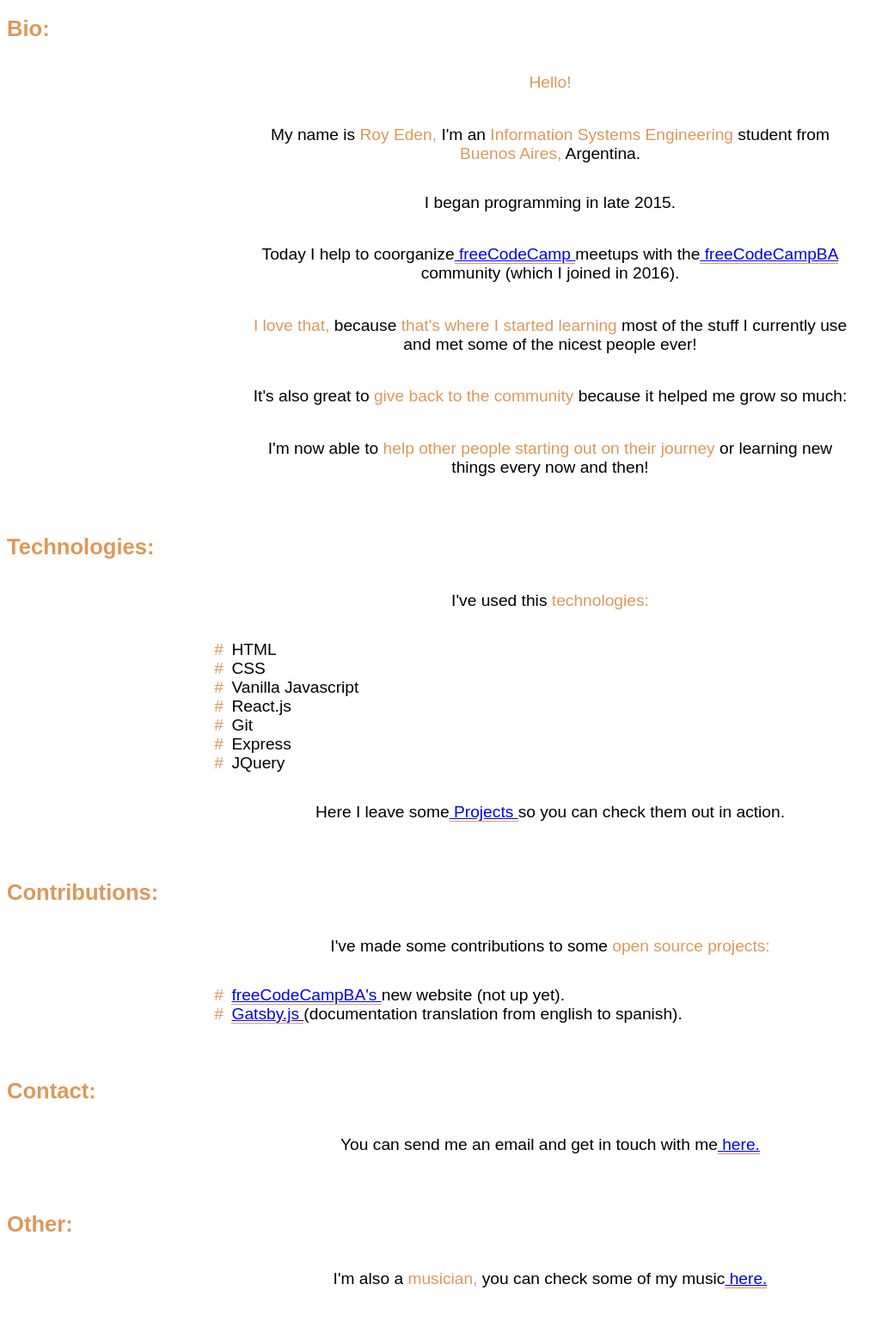
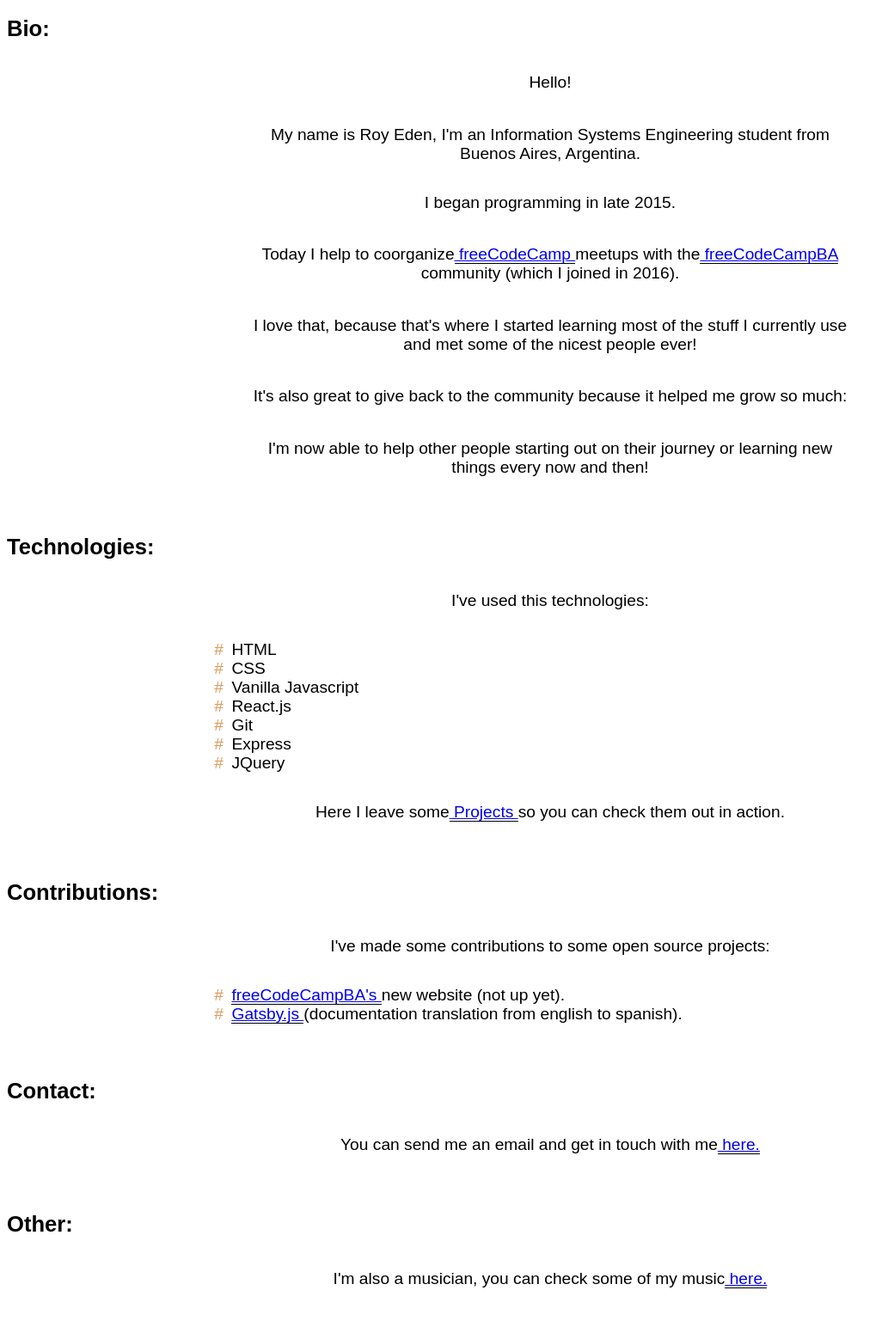
Before and after one commit to RoyEde/Portfolio, a Gatsby site: page /about in a window 1280 px wide. Shown: the part 461-1998 px from the top of the page at 86% size, without its empty margins (0-1040 px from the left). Built offline with nearby package versions, Linux system fonts and the light colour scheme; Gatsby itself is replaced by a stand-in of ours.

Commit message:
finished highlight styling

```diff
--- a/src/components/General/index.js
+++ b/src/components/General/index.js
@@ -1,11 +1,12 @@
 import React, { Component } from 'react'
+import ReactDOM from 'react-dom'
 import styled from 'styled-components'
 import Link from 'gatsby-link'
 
 import { colors, screen } from '../../styles/'
 
 const HighlightContainer = styled.span`
-color: ${({mobile}) => mobile ? colors.secondary : colors.primary};
+color: ${({active, mobile}) => active ? (mobile ? colors.secondary : colors.primary) : '#000'};
 transition: color 1.5s;
 @media screen and (min-width: ${screen.mobile}) {
   &:hover {
@@ -17,7 +18,7 @@
 const LinkContainer = HighlightContainer.extend`
 border-bottom-width: .1rem;
 border-bottom-style: solid;
-border-bottom-color: ${({mobile}) => mobile ? colors.secondary : colors.primary};
+border-bottom-color: ${({active, mobile}) => active ? (mobile ? colors.secondary : colors.primary) : '#000'};
 font-family: inherit;
 font-size: inherit;
 transition: border 1.5s, color 1.5s;
@@ -29,20 +30,9 @@
 }
 `
 
-class CustomLink2 extends Component {
-  constructor (props) {
-    super(props)
-    this.spanHighlight = null
-
-    this.setSpanRef = element => {
-      this.spanHighlight = element
-    }
-
-    this.getBoundaries = () => {
-      this.setState({
-        position: this.textInput.getBoundingClientRect().top
-      })
-    }
+class CustomLink extends Component {
+  constructor () {
+    super()
 
     this.state = {
       position: 0
@@ -50,15 +40,16 @@
   }
 
   componentDidMount () {
-    window.addEventListener('scroll', this.getBoundaries)
+    this.setState({
+      position: Math.floor(ReactDOM.findDOMNode(this).getBoundingClientRect().top)
+    })
   }
 
   render () {
     return (
       <LinkContainer
-        active={this.state.active}
+        active={this.props.progress > this.state.position}
         mobile={this.props.mobile}
-        ref={this.setSpanRef}
       >
         <a
           href={this.props.link}
@@ -72,28 +63,64 @@
   }
 }
 
-const CustomLink = ({content, link, mobile}) =>
-  <LinkContainer mobile={mobile}>
-    <a
-      href={link}
-      rel='noopener noreferrer'
-      target='_blank'
-    >
-      {content}
-    </a>
-  </LinkContainer>
+class Highlight extends Component {
+  constructor () {
+    super()
 
-const Highlight = ({mobile, text}) =>
-  <HighlightContainer
-    mobile={mobile}
-  >
-    {text}
-  </HighlightContainer>
+    this.state = {
+      position: 0
+    }
+  }
 
-const InnerLink = ({content, mobile, to}) =>
-  <LinkContainer mobile={mobile}>
-    <Link to={to}>{content}</Link>
-  </LinkContainer>
+  componentDidMount () {
+    this.setState({
+      position: Math.floor(ReactDOM.findDOMNode(this).getBoundingClientRect().top)
+    })
+  }
+
+  render () {
+    return (
+      <HighlightContainer
+        active={this.props.progress > this.state.position}
+        mobile={this.props.mobile}
+      >
+        {this.props.text}
+      </HighlightContainer>
+    )
+  }
+}
+
+class InnerLink extends Component {
+  constructor () {
+    super()
+
+    this.state = {
+      position: 0
+    }
+  }
+
+  componentDidMount () {
+    this.setState({
+      position: Math.floor(ReactDOM.findDOMNode(this).getBoundingClientRect().top)
+    })
+  }
+
+  render () {
+    return (
+      <LinkContainer
+        active={this.props.progress > this.state.position}
+        mobile={this.props.mobile}
+      >
+        <Link to={this.props.to}>{this.props.content}</Link>
+      </LinkContainer>
+    )
+  }
+}
+//
+// const InnerLink = ({content, mobile, to}) =>
+//   <LinkContainer mobile={mobile}>
+//     <Link to={to}>{content}</Link>
+//   </LinkContainer>
 
 const Page = styled(Link).attrs({
   exact: true,
@@ -391,7 +418,6 @@
 
 export {
   CustomLink,
-  CustomLink2,
   CustomPage,
   Highlight,
   Icon,
--- a/src/layouts/index.js
+++ b/src/layouts/index.js
@@ -66,7 +66,7 @@
 
   render () {
     const mobile = this.state.mobile
-    const progress = this.state.progress
+    const progress = Math.round(this.state.progress + window.innerHeight)
     const props = this.props
     const location = props.location.pathname !== '/Portfolio/'
       ? props.location.pathname.replace(/\/Portfolio\//g, '') : 'Home'
@@ -89,7 +89,7 @@
           mobile={mobile}
           page={location}
           pageHeight={this.state.pageHeight}
-          progress={progress}
+          progress={this.state.progress}
         />
         <main className='layout'>
           {this.props.children({...props, mobile, progress})}
--- a/src/pages/about.js
+++ b/src/pages/about.js
@@ -23,26 +23,50 @@
     <Section>
       <Article>
         <Title>
-          <Highlight mobile={props.mobile} text='About' />
+          <Highlight
+            mobile={props.mobile}
+            progress={props.progress}
+            text='About'
+          />
         </Title>
       </Article>
     </Section>
     <Section>
       <Icon alt='Icon' link={'https://github.com/RoyEde'} mobile={props.mobile} src={icon} />
       <Subtitle>
-        <Highlight mobile={props.mobile} text='Bio:' />
+        <Highlight
+          mobile={props.mobile}
+          progress={props.progress}
+          text='Bio:'
+        />
       </Subtitle>
       <Article>
         <Paragraph>
-          <Highlight mobile={props.mobile} text='Hello!' />
+          <Highlight
+            mobile={props.mobile}
+            progress={props.progress}
+            text='Hello!'
+          />
         </Paragraph>
         <Paragraph>
           My name is
-          <Highlight mobile={props.mobile} text=' Roy Eden, ' />
+          <Highlight
+            mobile={props.mobile}
+            progress={props.progress}
+            text=' Roy Eden, '
+          />
           I'm an
-          <Highlight mobile={props.mobile} text=' Information Systems Engineering ' />
+          <Highlight
+            mobile={props.mobile}
+            progress={props.progress}
+            text=' Information Systems Engineering '
+          />
           student from
-          <Highlight mobile={props.mobile} text=' Buenos Aires, ' />
+          <Highlight
+            mobile={props.mobile}
+            progress={props.progress}
+            text=' Buenos Aires, '
+          />
           Argentina.
         </Paragraph>
       </Article>
@@ -56,6 +80,7 @@
             content=' freeCodeCamp '
             link={'https://freecodecamp.org'}
             mobile={props.mobile}
+            progress={props.progress}
           />
           meetups with the
           <CustomLink
@@ -66,31 +91,55 @@
           community (which I joined in 2016).
         </Paragraph>
         <Paragraph>
-          <Highlight mobile={props.mobile} text=' I love that, ' />
+          <Highlight
+            mobile={props.mobile}
+            progress={props.progress}
+            text=' I love that, '
+          />
           because
-          <Highlight mobile={props.mobile} text=" that's where I started learning " />
+          <Highlight
+            mobile={props.mobile}
+            progress={props.progress}
+            text=" that's where I started learning "
+          />
           most of the stuff I currently use and met some of the nicest people ever!
         </Paragraph>
         <Paragraph>
           It's also great to
-          <Highlight mobile={props.mobile} text=' give back to the community ' />
+          <Highlight
+            mobile={props.mobile}
+            progress={props.progress}
+            text=' give back to the community '
+          />
           because it helped me grow so much:
         </Paragraph>
         <Paragraph>
           I'm now able to
-          <Highlight mobile={props.mobile} text=' help other people starting out on their journey ' />
+          <Highlight
+            mobile={props.mobile}
+            progress={props.progress}
+            text=' help other people starting out on their journey '
+          />
           or learning new things every now and then!
         </Paragraph>
       </Article>
     </Section>
     <Section>
       <Subtitle>
-        <Highlight mobile={props.mobile} text='Technologies:' />
+        <Highlight
+          mobile={props.mobile}
+          progress={props.progress}
+          text='Technologies:'
+        />
       </Subtitle>
       <Article>
         <Paragraph>
           I've used this
-          <Highlight mobile={props.mobile} text=' technologies: ' />
+          <Highlight
+            mobile={props.mobile}
+            progress={props.progress}
+            text=' technologies: '
+          />
         </Paragraph>
         <Skills>
           <SkillsItem>HTML</SkillsItem>
@@ -106,6 +155,7 @@
           <InnerLink
             content=' Projects '
             mobile={props.mobile}
+            progress={props.progress}
             to='/Projects'
           />
           so you can check them out in action.
@@ -114,12 +164,20 @@
     </Section>
     <Section>
       <Subtitle>
-        <Highlight mobile={props.mobile} text='Contributions:' />
+        <Highlight
+          mobile={props.mobile}
+          progress={props.progress}
+          text='Contributions:'
+        />
       </Subtitle>
       <Article>
         <Paragraph>
           I've made some contributions to some
-          <Highlight mobile={props.mobile} text=' open source projects: ' />
+          <Highlight
+            mobile={props.mobile}
+            progress={props.progress}
+            text=' open source projects: '
+          />
         </Paragraph>
         <Skills>
           <SkillsItem>
@@ -127,6 +185,7 @@
               content="freeCodeCampBA's "
               link={'https://freecodecampba.org'}
               mobile={props.mobile}
+              progress={props.progress}
             />
             new website (not up yet).
           </SkillsItem>
@@ -135,6 +194,7 @@
               content='Gatsby.js '
               link={'https://gatsbyjs.org'}
               mobile={props.mobile}
+              progress={props.progress}
             />
             (documentation translation from english to spanish).
           </SkillsItem>
@@ -143,7 +203,11 @@
     </Section>
     <Section>
       <Subtitle>
-        <Highlight mobile={props.mobile} text='Contact:' />
+        <Highlight
+          mobile={props.mobile}
+          progress={props.progress}
+          text='Contact:'
+        />
       </Subtitle>
       <Article>
         <Paragraph>
@@ -151,6 +215,7 @@
           <InnerLink
             content=' here. '
             mobile={props.mobile}
+            progress={props.progress}
             to='/Contact'
           />
         </Paragraph>
@@ -158,17 +223,26 @@
     </Section>
     <Section>
       <Subtitle>
-        <Highlight mobile={props.mobile} text='Other:' />
+        <Highlight
+          mobile={props.mobile}
+          progress={props.progress}
+          text='Other:'
+        />
       </Subtitle>
       <Article>
         <Paragraph>
           I'm also a
-          <Highlight mobile={props.mobile} text=' musician, ' />
+          <Highlight
+            mobile={props.mobile}
+            progress={props.progress}
+            text=' musician, '
+          />
           you can check some of my music
           <CustomLink
             content=' here.'
             link={'https://www.instagram.com/royeden_public/'}
             mobile={props.mobile}
+            progress={props.progress}
           />
         </Paragraph>
       </Article>
```
Also changed, not shown: src/pages/404.js (+7 -8 lines), src/pages/contact.js (+10 -2 lines), src/pages/index.js (+60 -11 lines), src/pages/projects.js (+133 -28 lines).
